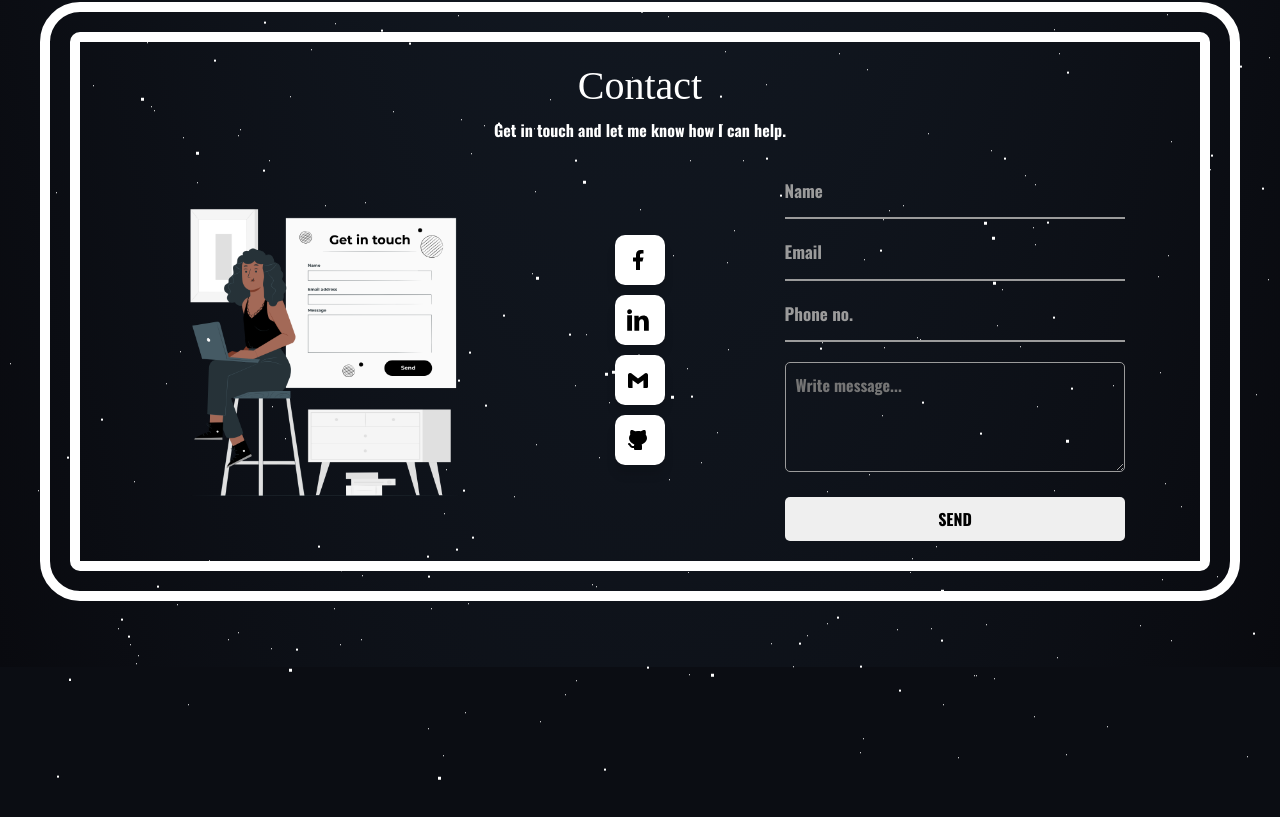
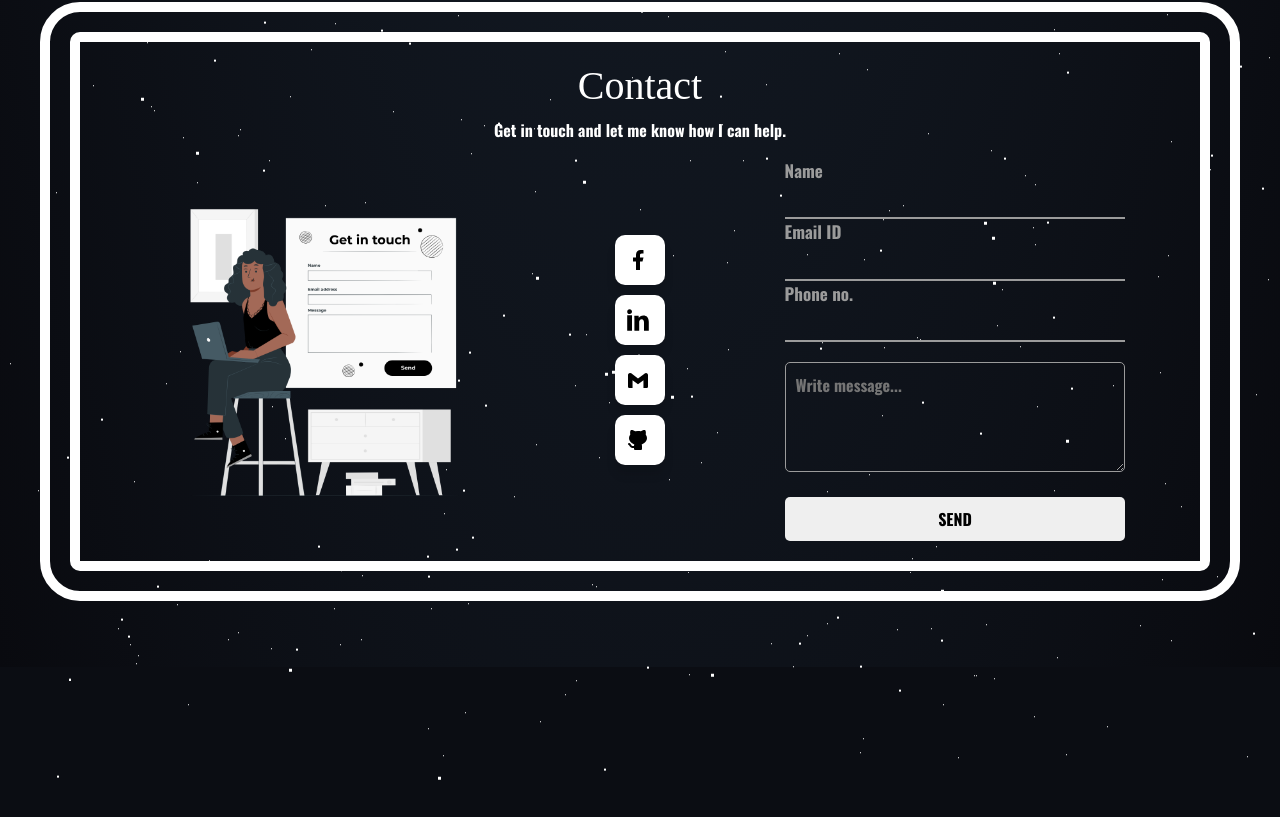
Before and after one commit to nishantkr163/nishantkr163.github.io, a React (Create React App) app: page / in a window 1280 px wide. Shown: the part 5843-6660 px from the top of the page. Built offline with nearby package versions, Linux system fonts and the light colour scheme; a web font is replaced by a local one.

Commit message:
contact section with emailjs

```diff
--- a/package.json
+++ b/package.json
@@ -4,6 +4,7 @@
   "version": "0.1.0",
   "private": true,
   "dependencies": {
+    "@emailjs/browser": "^3.11.0",
     "@emotion/react": "^11.11.1",
     "@emotion/styled": "^11.11.0",
     "@mui/material": "^5.14.10",
--- a/src/Components/Contact.js
+++ b/src/Components/Contact.js
@@ -1,82 +1,249 @@
-import React from 'react'
-import contact_image from '../Image/contact_image.png'
-import Input from './Input'
-import { TextareaAutosize } from '@mui/material'
+import React, { useEffect, useReducer, useRef, useState } from "react";
+import contact_image from "../Image/contact_image.png";
+import Input from "./Input";
+import { TextareaAutosize } from "@mui/material";
+import emailjs from "@emailjs/browser";
+import styles from "./Input.module.css";
 
+const initialData = {
+  name: "",
+  email: "",
+  phone: "",
+  message: "",
+};
 
-
+const reducer = (state, action) => {
+  switch (action.type) {
+    case "INPUT": {
+      return {
+        ...state,
+        [action.payload.name]: action.payload.value,
+      };
+    }
+    case "RESET": {
+      return {
+        name: "",
+        email: "",
+        phone: "",
+        message: "",
+      };
+    }
+    default: {
+      return state;
+    }
+  }
+};
 
 const Contact = () => {
+  const form = useRef();
+  const [state, dispatch] = useReducer(reducer, initialData);
+  const [send, setSend] = useState(false)
+
+    useEffect(() => {
+        setTimeout(() => {
+            setSend(false)
+        }, 25000)
+    }, [send])
+
+  const handleInput = (e) => {
+    const { name, value } = e.target;
+    dispatch({ type: "INPUT", payload: { name, value } });
+  };
+
+  const sendEmail = (e) => {
+    e.preventDefault();
+
+    if(state.name === "" || state.email === "" || state.phone === "" || state.message === "") {
+        alert("Please enter details")
+        return
+    }
+
+    emailjs
+      .sendForm(
+        "service_cnsjqqc",
+        "template_eaisz6q",
+        form.current,
+        "sFNp2YcEEYwBb5VzD"
+      )
+      .then(
+        (result) => {
+          alert("Message sent Successfully")
+          console.log(result.text);
+        },
+        (error) => {
+          console.log(error.text);
+        }
+      );
+      setSend(true)
+    dispatch({ type: "RESET" });
+  };
 
   const textareaStyle = {
-        backgroundColor: 'transparent',
-        padding: '10px',
-        border: '1px solid #9b9b9b',
-        borderRadius: '5px',
-        width: '80%',
-        fontSize: '16px',
-        color: 'white',
-        height: '90px',
-        margin: '20px 0',
+    backgroundColor: "transparent",
+    padding: "10px",
+    border: "1px solid #9b9b9b",
+    borderRadius: "5px",
+    width: "80%",
+    fontSize: "16px",
+    color: "white",
+    height: "90px",
+    margin: "20px 0",
     fontFamily: "Oswald",
   };
   return (
     <>
-            <h1 className='name' style={{ color: "white" }} >Contact</h1>
+      <h1 className="name" style={{ color: "white" }}>
+        Contact
+      </h1>
       <p>Get in touch and let me know how I can help.</p>
-            <div style={{ backgroundColor: 'transparent' }} className='container'>
-                <div className='row d-flex justify-content-around align-items-center' >
-                    <div className='col-lg-5'>
-                        <img className='w-lg-100 w-75 contact_image' src={contact_image} alt="contact_image" />
+      <div style={{ backgroundColor: "transparent" }} className="container">
+        <div className="row d-flex justify-content-around align-items-center">
+          <div className="col-lg-5">
+            <img
+              className="w-lg-100 w-75 contact_image"
+              src={contact_image}
+              alt="contact_image"
+            />
           </div>
-                    <div className='col-lg-2 d-flex flex-lg-column gap-lg-3 gap-0 social_handles social-links' >
+          <div className="col-lg-2 d-flex flex-lg-column gap-lg-3 gap-0 social_handles social-links">
             <div className="social-links">
               <div id="twitter" className="social-btn flex-center">
-                                <svg width="20" height="20" viewBox="0 0 24 24" xmlns="http://www.w3.org/2000/svg">
-                                    <path fill="black" d="M14 13.5h2.5l1-4H14v-2c0-1.03 0-2 2-2h1.5V2.14c-.326-.043-1.557-.14-2.857-.14C11.928 2 10 3.657 10 6.7v2.8H7v4h3V22h4v-8.5Z" />
-                                </svg><span><a href="https://www.facebook.com/nishant.singhii.5" >Facebook</a></span>
+                <svg
+                  width="20"
+                  height="20"
+                  viewBox="0 0 24 24"
+                  xmlns="http://www.w3.org/2000/svg"
+                >
+                  <path
+                    fill="black"
+                    d="M14 13.5h2.5l1-4H14v-2c0-1.03 0-2 2-2h1.5V2.14c-.326-.043-1.557-.14-2.857-.14C11.928 2 10 3.657 10 6.7v2.8H7v4h3V22h4v-8.5Z"
+                  />
+                </svg>
+                <span>
+                  <a href="https://www.facebook.com/nishant.singhii.5">
+                    Facebook
+                  </a>
+                </span>
               </div>
               <div id="linkedin" className="social-btn flex-center">
-                                <svg width="20" height="20" viewBox="0 0 20 20" xmlns="http://www.w3.org/2000/svg">
-                                    <path fill="black" d="M5 3c0 1.062-.71 1.976-2.001 1.976C1.784 4.976 1 4.114 1 3.052C1 1.962 1.76 1 3 1s1.976.91 2 2zM1 19V6h4v13H1zm6-8.556c0-1.545-.051-2.836-.102-3.951h3.594l.178 1.723h.076c.506-.811 1.746-2 3.822-2C17.1 6.216 19 7.911 19 11.558V19h-4v-6.861c0-1.594-.607-2.81-2-2.81c-1.062 0-1.594.86-1.873 1.569c-.102.254-.127.608-.127.963V19H7v-8.556z" />
-                                </svg><span><a href="https://www.linkedin.com/in/nishant-singh-9629ab270/" >LinkedIn</a></span>
+                <svg
+                  width="20"
+                  height="20"
+                  viewBox="0 0 20 20"
+                  xmlns="http://www.w3.org/2000/svg"
+                >
+                  <path
+                    fill="black"
+                    d="M5 3c0 1.062-.71 1.976-2.001 1.976C1.784 4.976 1 4.114 1 3.052C1 1.962 1.76 1 3 1s1.976.91 2 2zM1 19V6h4v13H1zm6-8.556c0-1.545-.051-2.836-.102-3.951h3.594l.178 1.723h.076c.506-.811 1.746-2 3.822-2C17.1 6.216 19 7.911 19 11.558V19h-4v-6.861c0-1.594-.607-2.81-2-2.81c-1.062 0-1.594.86-1.873 1.569c-.102.254-.127.608-.127.963V19H7v-8.556z"
+                  />
+                </svg>
+                <span>
+                  <a href="https://www.linkedin.com/in/nishant-singh-9629ab270/">
+                    LinkedIn
+                  </a>
+                </span>
               </div>
               <div id="github" className="social-btn flex-center">
-                                <svg width="20" height="20" viewBox="0 0 24 24" xmlns="http://www.w3.org/2000/svg">
-                                    <path fill="black" d="m18.73 5.41l-1.28 1L12 10.46L6.55 6.37l-1.28-1A2 2 0 0 0 2 7.05v11.59A1.36 1.36 0 0 0 3.36 20h3.19v-7.72L12 16.37l5.45-4.09V20h3.19A1.36 1.36 0 0 0 22 18.64V7.05a2 2 0 0 0-3.27-1.64z" />
-                                </svg><span><a href="mailto:nishantkr488@gmail.com" >Gmail</a></span>
+                <svg
+                  width="20"
+                  height="20"
+                  viewBox="0 0 24 24"
+                  xmlns="http://www.w3.org/2000/svg"
+                >
+                  <path
+                    fill="black"
+                    d="m18.73 5.41l-1.28 1L12 10.46L6.55 6.37l-1.28-1A2 2 0 0 0 2 7.05v11.59A1.36 1.36 0 0 0 3.36 20h3.19v-7.72L12 16.37l5.45-4.09V20h3.19A1.36 1.36 0 0 0 22 18.64V7.05a2 2 0 0 0-3.27-1.64z"
+                  />
+                </svg>
+                <span>
+                  <a href="mailto:nishantkr488@gmail.com">Gmail</a>
+                </span>
               </div>
               <div id="github" className="social-btn flex-center">
-                                <svg width="20" height="20" viewBox="0 0 24 24" xmlns="http://www.w3.org/2000/svg">
+                <svg
+                  width="20"
+                  height="20"
+                  viewBox="0 0 24 24"
+                  xmlns="http://www.w3.org/2000/svg"
+                >
                   <g fill="none">
                     <path d="M24 0v24H0V0h24ZM12.593 23.258l-.011.002l-.071.035l-.02.004l-.014-.004l-.071-.035c-.01-.004-.019-.001-.024.005l-.004.01l-.017.428l.005.02l.01.013l.104.074l.015.004l.012-.004l.104-.074l.012-.016l.004-.017l-.017-.427c-.002-.01-.009-.017-.017-.018Zm.265-.113l-.013.002l-.185.093l-.01.01l-.003.011l.018.43l.005.012l.008.007l.201.093c.012.004.023 0 .029-.008l.004-.014l-.034-.614c-.003-.012-.01-.02-.02-.022Zm-.715.002a.023.023 0 0 0-.027.006l-.006.014l-.034.614c0 .012.007.02.017.024l.015-.002l.201-.093l.01-.008l.004-.011l.017-.43l-.003-.012l-.01-.01l-.184-.092Z" />
-                                        <path fill="#000000" d="M7.024 2.31a9.08 9.08 0 0 1 2.125 1.046A11.432 11.432 0 0 1 12 3c.993 0 1.951.124 2.849.355a9.08 9.08 0 0 1 2.124-1.045c.697-.237 1.69-.621 2.28.032c.4.444.5 1.188.571 1.756c.08.634.099 1.46-.111 2.28C20.516 7.415 21 8.652 21 10c0 2.042-1.106 3.815-2.743 5.043a9.456 9.456 0 0 1-2.59 1.356c.214.49.333 1.032.333 1.601v3a1 1 0 0 1-1 1H9a1 1 0 0 1-1-1v-.991c-.955.117-1.756.013-2.437-.276c-.712-.302-1.208-.77-1.581-1.218c-.354-.424-.74-1.38-1.298-1.566a1 1 0 0 1 .632-1.898c.666.222 1.1.702 1.397 1.088c.48.62.87 1.43 1.63 1.753c.313.133.772.22 1.49.122L8 17.98a3.986 3.986 0 0 1 .333-1.581a9.455 9.455 0 0 1-2.59-1.356C4.106 13.815 3 12.043 3 10c0-1.346.483-2.582 1.284-3.618c-.21-.82-.192-1.648-.112-2.283l.005-.038c.073-.582.158-1.267.566-1.719c.59-.653 1.584-.268 2.28-.031Z" />
+                    <path
+                      fill="#000000"
+                      d="M7.024 2.31a9.08 9.08 0 0 1 2.125 1.046A11.432 11.432 0 0 1 12 3c.993 0 1.951.124 2.849.355a9.08 9.08 0 0 1 2.124-1.045c.697-.237 1.69-.621 2.28.032c.4.444.5 1.188.571 1.756c.08.634.099 1.46-.111 2.28C20.516 7.415 21 8.652 21 10c0 2.042-1.106 3.815-2.743 5.043a9.456 9.456 0 0 1-2.59 1.356c.214.49.333 1.032.333 1.601v3a1 1 0 0 1-1 1H9a1 1 0 0 1-1-1v-.991c-.955.117-1.756.013-2.437-.276c-.712-.302-1.208-.77-1.581-1.218c-.354-.424-.74-1.38-1.298-1.566a1 1 0 0 1 .632-1.898c.666.222 1.1.702 1.397 1.088c.48.62.87 1.43 1.63 1.753c.313.133.772.22 1.49.122L8 17.98a3.986 3.986 0 0 1 .333-1.581a9.455 9.455 0 0 1-2.59-1.356C4.106 13.815 3 12.043 3 10c0-1.346.483-2.582 1.284-3.618c-.21-.82-.192-1.648-.112-2.283l.005-.038c.073-.582.158-1.267.566-1.719c.59-.653 1.584-.268 2.28-.031Z"
+                    />
                   </g>
-                                </svg><span><a href="https://github.com/nishantkr163" >Github</a></span>
+                </svg>
+                <span>
+                  <a href="https://github.com/nishantkr163">Github</a>
+                </span>
               </div>
             </div>
           </div>
-                    <div className='col-lg-5 input_field'>
-                        <Input innerText={"Name"} type={"text"} />
-                        <Input innerText={"Email"} type={"email"} />
-                        <Input innerText={"Phone no."} type={"number"} />
+          <div className="col-lg-5 input_field">
+            <form ref={form} onSubmit={sendEmail}>
+              <div className={styles.form__group}>
+                <input
+                  onChange={(e) => handleInput(e)}
+                  value={state.name}
+                  name="name"
+                  type="text"
+                  className={styles.form__field}
+                  required=""
+                />
+                <label htmlFor="Name" className={styles.form__label}>
+                  Name
+                </label>
+              </div>
+              <div className={styles.form__group}>
+                <input
+                  onChange={(e) => handleInput(e)}
+                  value={state.email}
+                  name="email"
+                  type="email"
+                  className={styles.form__field}
+                  required=""
+                />
+                <label htmlFor="Email" className={styles.form__label}>
+                  Email ID
+                </label>
+              </div>
+              <div className={styles.form__group}>
+                <input
+                  onChange={(e) => handleInput(e)}
+                  value={state.phone}
+                  name="phone"
+                  type="number"
+                  className={styles.form__field}
+                  required=""
+                />
+                <label htmlFor="Email" className={styles.form__label}>
+                  Phone no.
+                </label>
+              </div>
               <TextareaAutosize
+                onChange={(e) => handleInput(e)}
+                value={state.message}
+                name="message"
                 placeholder="Write message..."
                 style={textareaStyle}
                 onFocus={(e) => {
-                                e.target.style.borderColor = 'cyan';
+                  e.target.style.borderColor = "cyan";
                 }}
                 onBlur={(e) => {
-                                e.target.style.borderColor = '#ccc';
+                  e.target.style.borderColor = "#ccc";
                 }}
               />
               <br />
-                        <button className="send_button" >SEND</button>
+              <button disabled={send} type="submit" className="send_button">
+                SEND
+              </button>
+            </form>
           </div>
         </div>
       </div>
     </>
-    )
-}
+  );
+};
 
-export default Contact
+export default Contact;
--- a/src/Components/Input.js
+++ b/src/Components/Input.js
@@ -1,10 +1,13 @@
 import React from 'react';
 import styles from './Input.module.css';
 
-const Input = ({innerText, type}) => {
+const Input = ({innerText, type, name, value, handleInput}) => {
   return (
     <div className={styles.form__group}>
       <input
+        onChange={(e) => handleInput(e)}
+        value={value}
+        name={name}
         type={type}
         className={styles.form__field}
         placeholder="Email"
```
Also changed, not shown: 1 other file (tests, documents, lock files or other folders). Lines whose indentation alone changed are shown as unchanged.
